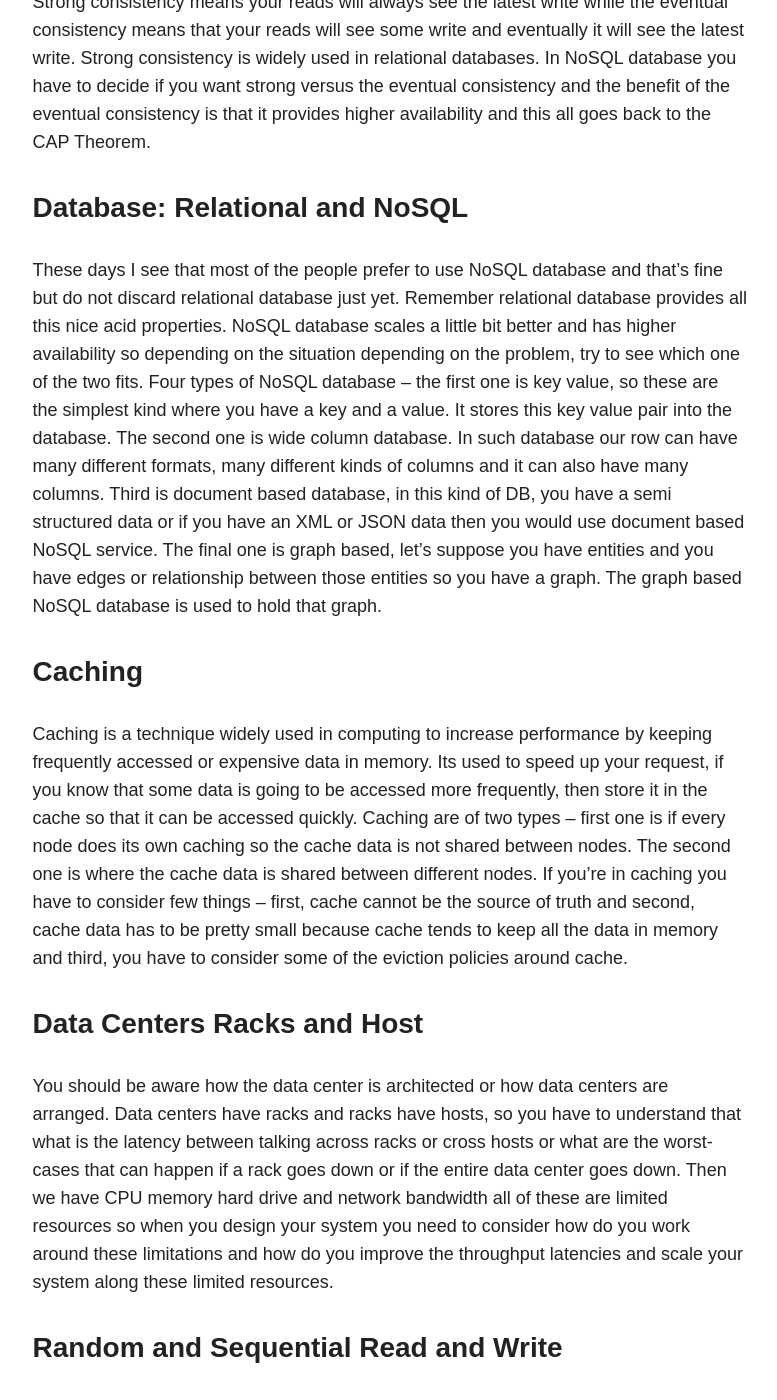
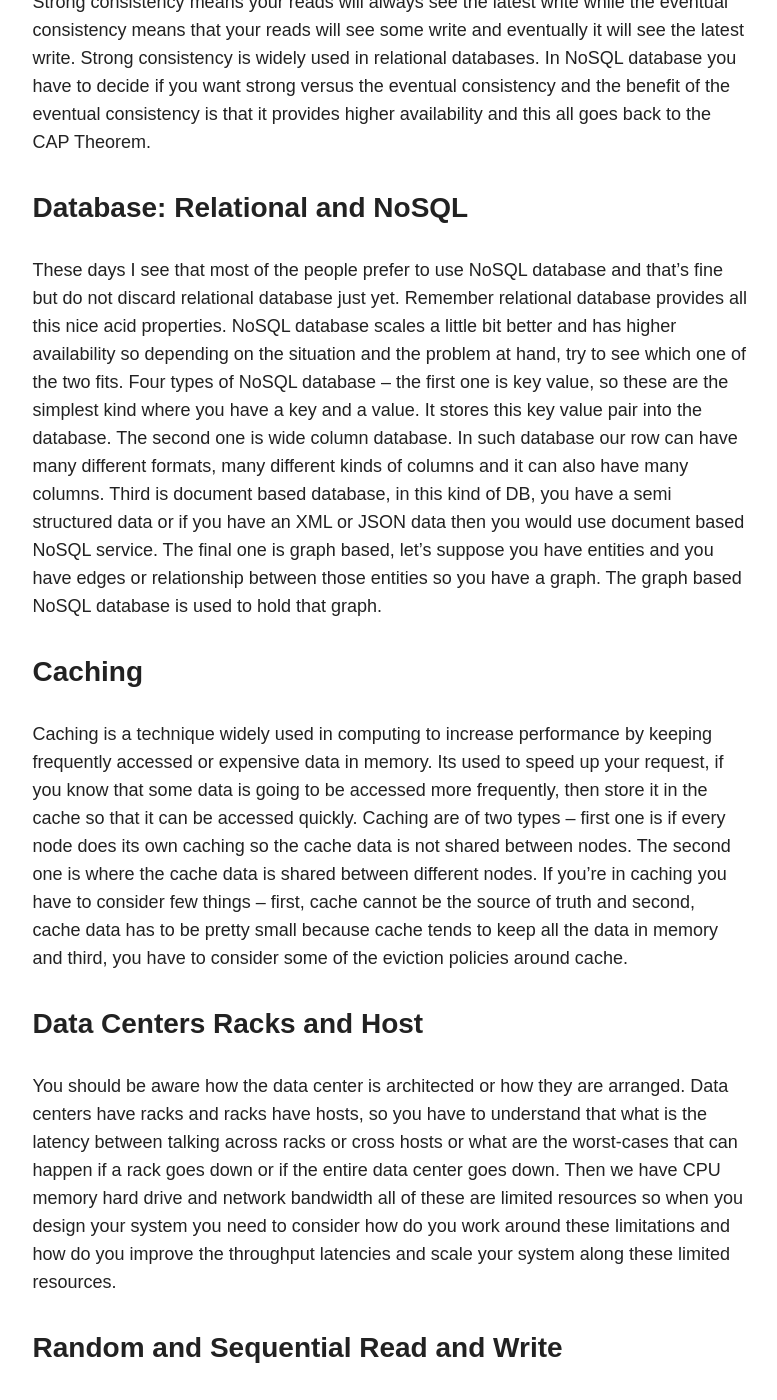
Before and after one commit to bhageena/bhageena.github.io, a Jekyll site: the page built from _posts/blog/2017-11-14-motivation terms and tools for distributed systems.md, in a window 1280 px wide and 1400 px high, scrolled down 3297 px. Shown: the whole window, without its empty margins (347-1124 px from the left). Built offline with Jekyll 4.4.1, drawn with Linux system fonts in a browser that asks for light colours; nearby versions of some CDN libraries; comment, search, counter and statistics services are not loaded; some of the changed text lies outside the part shown.

```diff
--- a/_posts/blog/2017-11-14-motivation terms and tools for distributed systems.md
+++ b/_posts/blog/2017-11-14-motivation terms and tools for distributed systems.md
@@ -52,13 +52,13 @@ Let's say you are doing a database transaction and in the optimistic locking you
 Strong consistency means your reads will always see the latest write while the eventual consistency means that your reads will see some write and eventually it will see the latest write. Strong consistency is widely used in relational databases. In NoSQL database you have to decide if you want strong versus the eventual consistency and the benefit of the eventual consistency is that it provides higher availability and this all goes back to the CAP Theorem.
 
 ### Database: Relational and NoSQL
-These days I see that most of the people prefer to use NoSQL database and that's fine but do not discard relational database just yet. Remember relational database provides all this nice acid properties. NoSQL database scales a little bit better and has higher availability so depending on the situation depending on the problem, try to see which one of the two fits. Four types of NoSQL database -- the first one is key value, so these are the simplest kind where you have a key and a value. It stores this key value pair into the database. The second one is wide column database. In such database our row can have many different formats, many different kinds of columns and it can also have many columns. Third is document based database, in this kind of DB, you have a semi structured data or if you have an XML or JSON data then you would use document based NoSQL service. The final one is graph based, let's suppose you have entities and  you have edges or relationship between those entities so you have a graph. The graph based NoSQL database is used to hold that graph.
+These days I see that most of the people prefer to use NoSQL database and that's fine but do not discard relational database just yet. Remember relational database provides all this nice acid properties. NoSQL database scales a little bit better and has higher availability so depending on the situation and the problem at hand, try to see which one of the two fits. Four types of NoSQL database -- the first one is key value, so these are the simplest kind where you have a key and a value. It stores this key value pair into the database. The second one is wide column database. In such database our row can have many different formats, many different kinds of columns and it can also have many columns. Third is document based database, in this kind of DB, you have a semi structured data or if you have an XML or JSON data then you would use document based NoSQL service. The final one is graph based, let's suppose you have entities and  you have edges or relationship between those entities so you have a graph. The graph based NoSQL database is used to hold that graph.
 
 ### Caching
 Caching is a technique widely used in computing to increase performance by keeping frequently accessed or expensive data in memory. Its used to speed up your request, if you know that some data is going to be accessed more frequently, then store it in the cache so that it can be accessed quickly. Caching are of two types -- first one is if every node does its own caching so the cache data is not shared between nodes. The second one is where the cache data is shared between different nodes. If you're in caching you have to consider few things -- first, cache cannot be the source of truth and second, cache data has to be pretty small because cache tends to keep all the data in memory and third, you have to consider some of the eviction policies around cache.
 
 ### Data Centers Racks and Host
-You should be aware how the data center is architected or how data centers are arranged. Data centers have racks and racks have hosts, so you have to understand that what is the latency between talking across racks or cross hosts or what are the worst-cases that can happen if a rack goes down or if the entire data center goes down. Then we have CPU memory hard drive and network bandwidth all of these are limited resources so when you design your system you need to consider how do you work around these limitations and how do you improve the throughput latencies and scale your system along these limited resources.
+You should be aware how the data center is architected or how they are arranged. Data centers have racks and racks have hosts, so you have to understand that what is the latency between talking across racks or cross hosts or what are the worst-cases that can happen if a rack goes down or if the entire data center goes down. Then we have CPU memory hard drive and network bandwidth all of these are limited resources so when you design your system you need to consider how do you work around these limitations and how do you improve the throughput latencies and scale your system along these limited resources.
 
 ### Random and Sequential Read and Write
 Every time you need to access a block on a disk drive, the disk actuator arm has to move the head to the correct track, the time taken in this process is called seek time, then the disk platter has to rotate to locate the correct sector, this is called rotational latency. Reading or writing on a disk is usually slow but sequential reads and writes are actually amazing on the disk. So you should design your system around sequential reads and writes. Try to avoid random reads and writes which are order of magnitude slower than sequential reads and writes for that disk.
```
Also changed, not shown: other parts of _posts/blog/2017-11-14-motivation terms and tools for distributed systems.md (+2 -2 lines), _posts/blog/2017-06-09-webassembly then now and ahead.md (+1 -1 lines).
